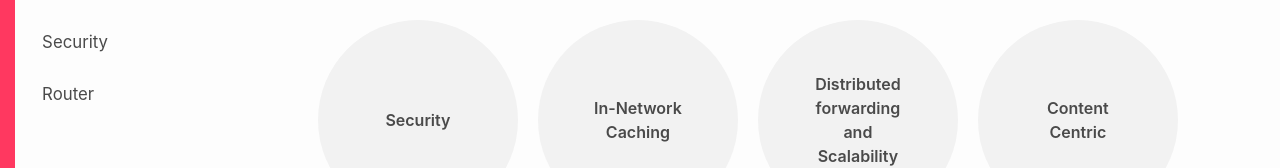
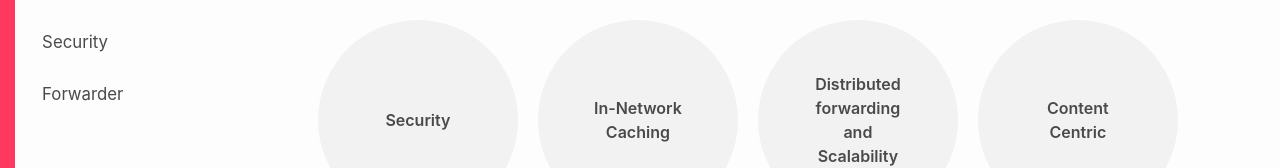
Before and after one commit to pulsejet/ndn101, a React (Create React App) app: page / in a window 1280 px wide. Shown: the part 365-533 px from the top of the page. Built offline with nearby package versions, Linux system fonts and the light colour scheme.

Commit message:
forwarder

```diff
--- a/src/App.tsx
+++ b/src/App.tsx
@@ -3,7 +3,7 @@ import { Routes, Route, Outlet, NavLink } from "react-router-dom";
 
 import Page01Intro from "./pages/01-intro";
 import Page02Packets from "./pages/02-packets";
-import Page04Router from "./pages/04-forwarder"
+import Page04Forwarder from "./pages/04-forwarder"
 import Page03Communication from "./pages/03-communication";
 import Page04Multicast from "./pages/04-multicast";
 import Page04Security from "./pages/03-security";
@@ -23,7 +23,7 @@ export default function App() {
           <Route path="communication" element={<Page03Communication />} />
           <Route path="multicast" element={<Page04Multicast />} />
           <Route path="security" element={<Page04Security />} />
-          <Route path="router" element={<Page04Router />} />
+          <Route path="forwarder" element={<Page04Forwarder />} />
           <Route path="*" element={<NoMatch />} />
         </Route>
       </Routes>
@@ -57,7 +57,7 @@ function Layout() {
               <NavLink to="/security">Security</NavLink>
             </li>
             <li>
-              <NavLink to="/router">Router</NavLink>
+              <NavLink to="/forwarder">Forwarder</NavLink>
             </li>
           </ul>
         </aside>
```
